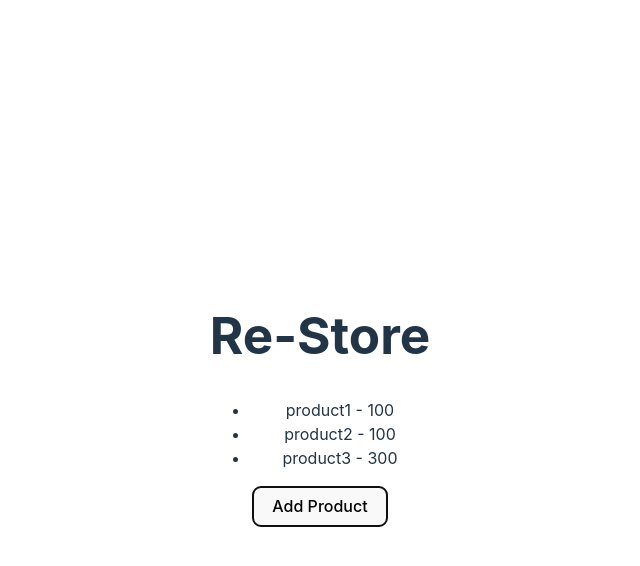
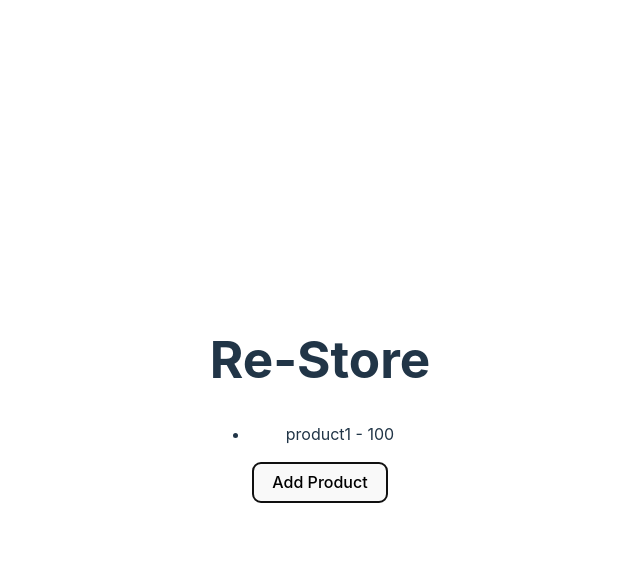
Before and after one commit to musyokaeric/ASP.NET-Core-React, a React (Vite) app in the folder restore.client/: page / in a window 1280 px wide. Both pictures are taken after a click on the button "Add Product". Shown: the top 566 px of the page, without its empty margins (320-960 px from the left). Built offline with nearby package versions, Linux system fonts and the light colour scheme; no server answers.

Commit message:
Adding a Typescript interface for the product

```diff
--- a/restore.client/src/App.tsx
+++ b/restore.client/src/App.tsx
@@ -1,11 +1,9 @@
 import { useState, useEffect } from 'react'
 import './App.css'
+import { Product } from './product'
 
 function App() {
-    const [products, setProducts] = useState([
-        { name: 'product1', price: 100.00 },
-        { name: 'product2', price: 100.00 },
-    ]);
+    const [products, setProducts] = useState<Product[]>([]);
 
     useEffect(() => {
         fetch('https://localhost:7263/api/products')
@@ -14,15 +12,23 @@ function App() {
     }, [])
 
     function addProduct() {
-        setProducts([...products, { name: 'product' + (products.length + 1), price: 100.00 + (products.length * 100) }])
+        setProducts([...products,
+        {
+            id: products.length + 101,
+            name: 'product' + (products.length + 1),
+            price: 100.00 + (products.length * 100),
+            brand: 'some brand',
+            description: 'some description',
+            imageUrl: 'https://picsum.photos/images' // random photo generator
+        }])
     }
 
     return (
         <>
             <h1>Re-Store</h1>
             <ul>
-                {products.map((product, index) => (
-                    <li key={index}>{product.name} - {product.price}</li>
+                {products.map((product) => (
+                    <li key={product.id}>{product.name} - {product.price}</li>
                 ))}
             </ul>
             <button onClick={addProduct}>Add Product</button>
--- /dev/null
+++ b/restore.client/src/product.ts
@@ -0,0 +1,13 @@
+export interface Product {
+    id: number;
+    name: string;
+    description: string;
+    price: number;
+    imageUrl: string;
+    type?: string; // optional
+    brand: string;
+    quantity?: number; // optional
+}
+
+// Convert JSON to Typescript interface
+// https://json2ts.vercel.app/
```
